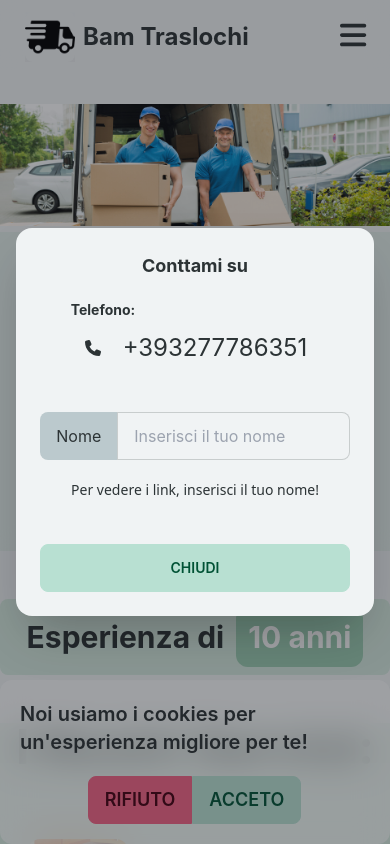
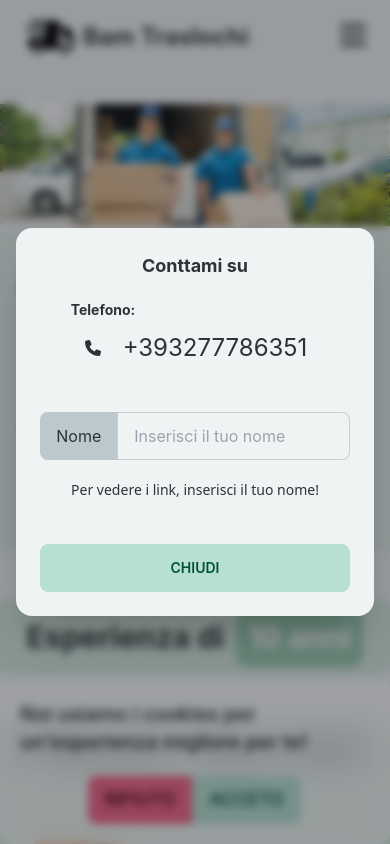
Before and after one commit to andiq123/bam-traslochi, a Next.js app: page / in a window 390 px wide. Both pictures are taken after a click on the button "RICHIEDI UN PREVENTIVO". Shown: the top 844 px of the page. Built offline with nearby package versions, Linux system fonts and the light colour scheme.

Commit message:
added blur background

```diff
--- a/components/about.tsx
+++ b/components/about.tsx
@@ -15,13 +15,13 @@ const About = () => {
       <div className="flex lg:flex-row flex-col w-full justify-center items-center max-w-5xl mx-auto mt-20 lg:gap-20 lg:sticky lg:top-28 lg:mb-0 mb-12">
         <div className="w-96 lg:sticky lg:top-40">
           <h1 className="text-5xl font-bold text-center">Perché noi?</h1>
-          <div className="w-full h-10 bg-secondary mt-5"></div>
+          <div className="w-full h-10 bg-secondary mt-5 mb-5 lg:mb-0"></div>
         </div>
         <div className="w-full h-full flex justify-center items-center">
-          <div className="bg-slate-100  h-fit bg-opacity-80 backdrop-blur-md rounded-2xl shadow-2xl">
+          <div className="bg-slate-100 h-fit bg-opacity-80 backdrop-blur-md rounded-2xl shadow-2xl overflow-hidden">
             <h1 className="font-bold text-4xl text-center m-8">
-              <p className="text-secondary-focus">BAM Traslochi SRL</p> Il tuo
-              Affidabile Partner per i Traslochi
+              <p className="text-secondary-focus">BAM Traslochi SRL</p>
+              Il tuo Affidabile Partner per i Traslochi
             </h1>
             <p className="text-start text-lg px-10 font-normal mb-4">
               BAM Traslochi SRL è un&apos;azienda consolidata con oltre un
--- a/components/modal.tsx
+++ b/components/modal.tsx
@@ -59,7 +59,7 @@ const Modal = ({ isOpen, closeModal, phoneNumber }: Props) => {
         checked={isOpen}
         readOnly
       />
-      <div className="modal">
+      <div className="modal backdrop-blur-sm">
         <div className="modal-box justify-center flex flex-col gap-5 items-center">
           <h3 className="font-bold text-lg">Conttami su</h3>
           <ContactField
```
